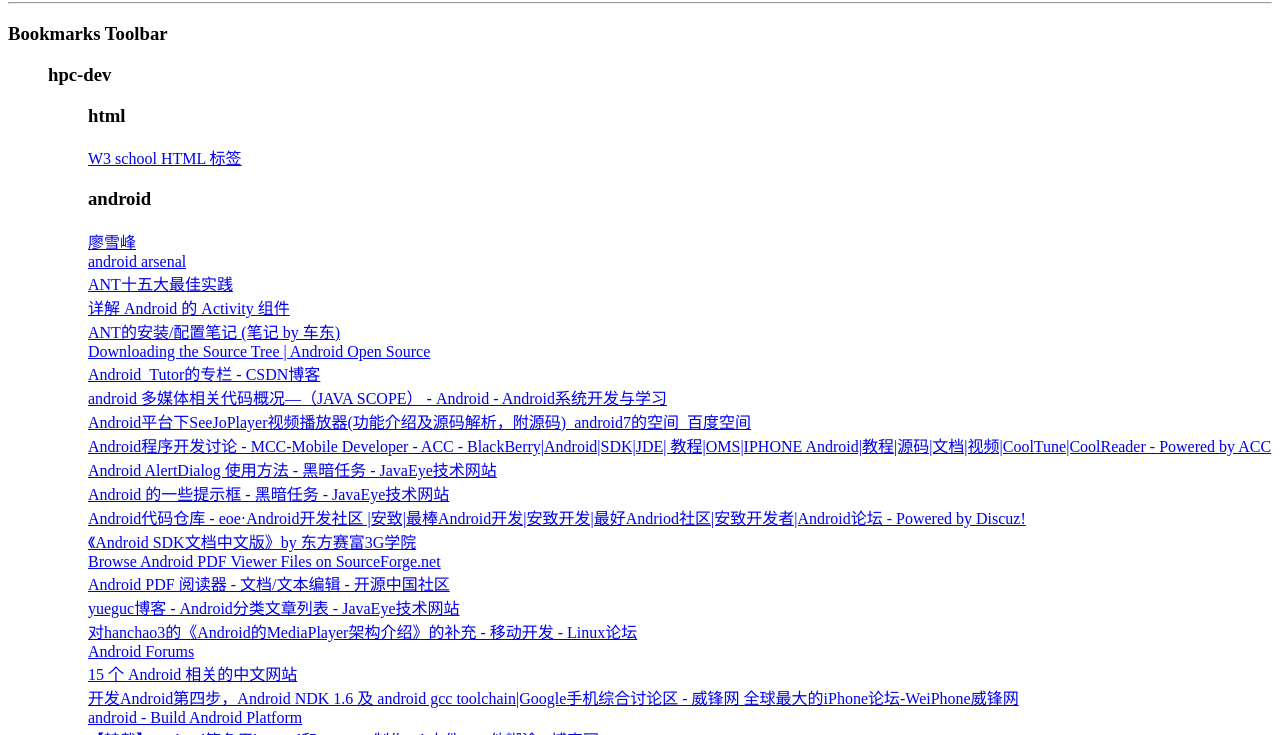
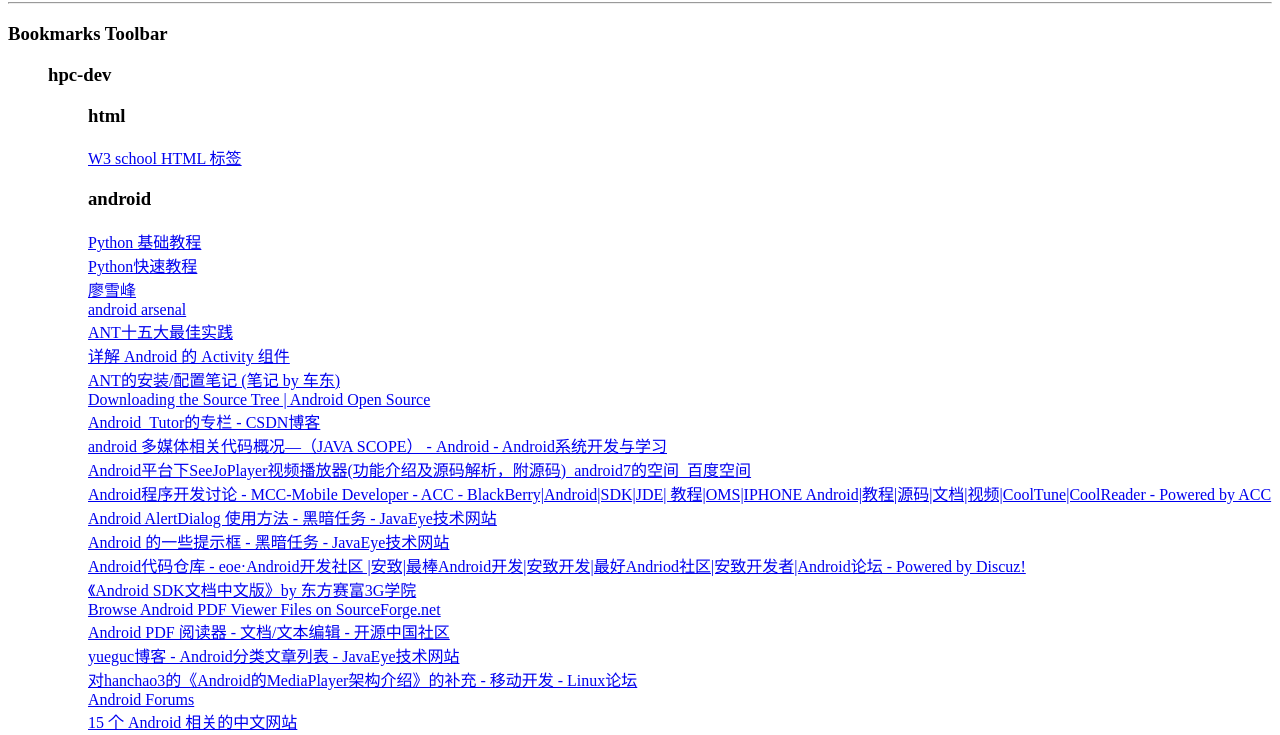
Before and after one commit to hpccn/note, a plain HTML site: page favorite/bookmarks.html in a window 1280 px wide. Shown: the part 64-799 px from the top of the page. Drawn offline with Linux system fonts and the light colour scheme.

Commit message:
Update bookmarks.html

```diff
--- a/favorite/bookmarks.html
+++ b/favorite/bookmarks.html
@@ -28,6 +28,8 @@
         <DL><p>
             <DT><H3 ADD_DATE="1499840035" LAST_MODIFIED="1499840035">android</H3>
             <DL><p>
+		<DT><A HREF="http://www.runoob.com/python/python-numbers.html" >Python 基础教程 </A>
+		<DT><A HREF="http://www.cnblogs.com/vamei/archive/2012/09/13/2682778.html" >Python快速教程</A>
 		<DT><A HREF="https://www.liaoxuefeng.com" ADD_DATE="1499840035" LAST_MODIFIED="1499840035">廖雪峰</A>
 
 		<DT><A HREF="https://android-arsenal.com/" ADD_DATE="1499840035" LAST_MODIFIED="1499840035">android arsenal</A>
```
